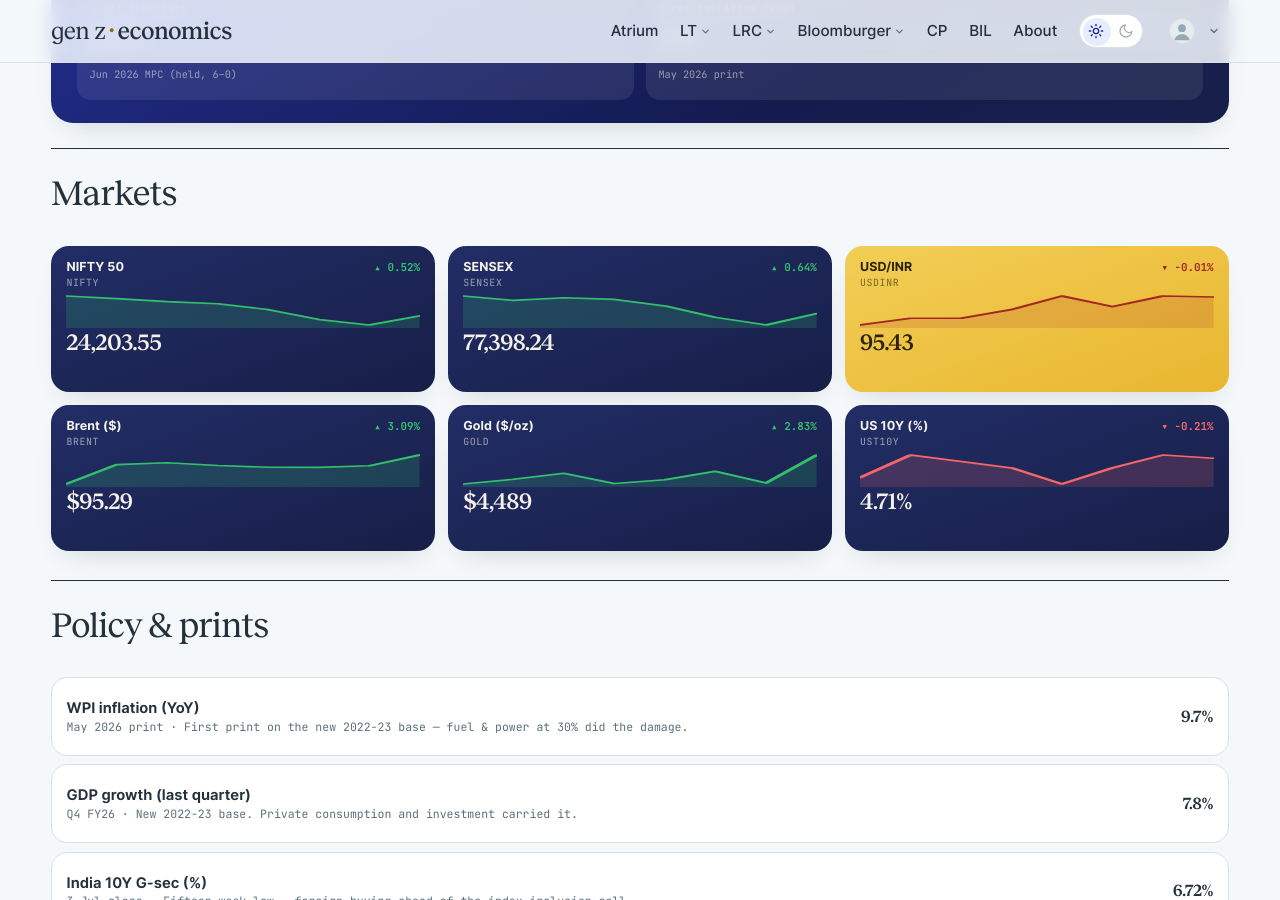
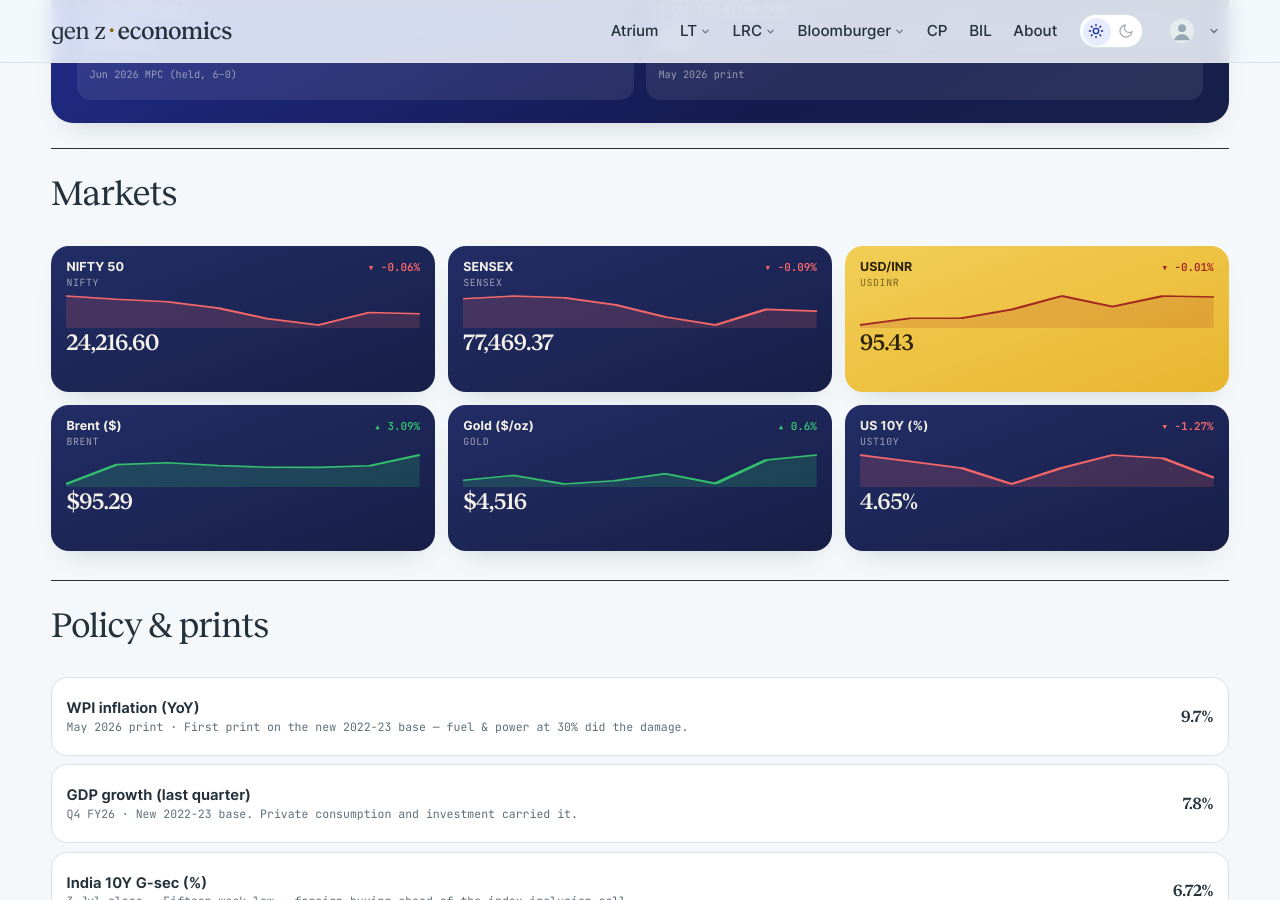
Before and after one commit to harsharya7021/genz-economics.com, a Jekyll site: the page built from macro-watch.html, in a window 1280 px wide and 900 px high, scrolled down 599 px. Built offline with Jekyll 4.4.1, drawn with Linux system fonts in a browser that asks for light colours; comment, search, counter and statistics services are not loaded.

Commit message:
data: morning market refresh

```diff
--- a/_data/macro.json
+++ b/_data/macro.json
@@ -1,34 +1,34 @@
 {
-  "as_of": "20 Aug 2026 close",
+  "as_of": "21 Aug 2026 close",
   "auto": {
     "nifty": {
       "label": "NIFTY 50",
-      "v": "24,203.55",
-      "chg": 0.52,
+      "v": "24,216.60",
+      "chg": -0.06,
       "spark": [
-        24471.699,
         24435.949,
         24395.85,
         24366.0,
         24287.65,
         24154.9,
         24078.301,
-        24203.551
+        24231.85,
+        24216.6
       ]
     },
     "sensex": {
       "label": "SENSEX",
-      "v": "77,398.24",
-      "chg": 0.64,
+      "v": "77,469.37",
+      "chg": -0.09,
       "spark": [
-        78154.25,
         77966.352,
         78079.961,
         78009.25,
         77728.156,
         77235.461,
         76909.68,
-        77398.242
+        77537.719,
+        77469.367
       ]
     },
     "usdinr": {
@@ -63,32 +63,32 @@
     },
     "gold": {
       "label": "Gold ($/oz)",
-      "v": "$4,489",
-      "chg": 2.83,
+      "v": "$4,516",
+      "chg": 0.6,
       "spark": [
-        4361.8,
         4383.0,
         4408.9,
         4363.6,
         4380.4,
         4417.8,
         4366.0,
-        4489.4
+        4489.4,
+        4516.3
       ]
     },
     "ust10y": {
       "label": "US 10Y (%)",
-      "v": "4.71%",
-      "chg": -0.21,
+      "v": "4.65%",
+      "chg": -1.27,
       "spark": [
-        4.65,
         4.72,
         4.7,
         4.68,
         4.63,
         4.68,
         4.72,
-        4.71
+        4.71,
+        4.65
       ]
     }
   },
--- a/_data/markets.yml
+++ b/_data/markets.yml
@@ -2,38 +2,38 @@
 # USD/INR) are refreshed each weekday morning by the market-data workflow;
 # the India 10Y G-Sec line is maintained by hand. Do not hand-edit the
 # live tickers — the job overwrites them.
-as_of: 20 Aug 2026
+as_of: 21 Aug 2026
 tickers:
 - symbol: NIFTY 50
   code: ^NSEI
-  value: 24,203.55
-  change: '+125.25'
-  pct: +0.52%
-  dir: up
+  value: 24,216.60
+  change: −15.25
+  pct: −0.06%
+  dir: down
   spark:
-  - 24471.699
   - 24435.949
   - 24395.85
   - 24366.0
   - 24287.65
   - 24154.9
   - 24078.301
-  - 24203.551
+  - 24231.85
+  - 24216.6
 - symbol: SENSEX
   code: BSE
-  value: 77,398.24
-  change: '+488.56'
-  pct: +0.64%
-  dir: up
+  value: 77,469.37
+  change: −68.35
+  pct: −0.09%
+  dir: down
   spark:
-  - 78154.25
   - 77966.352
   - 78079.961
   - 78009.25
   - 77728.156
   - 77235.461
   - 76909.68
-  - 77398.242
+  - 77537.719
+  - 77469.367
 - symbol: USD / INR
   code: FX
   value: '95.43'
```
